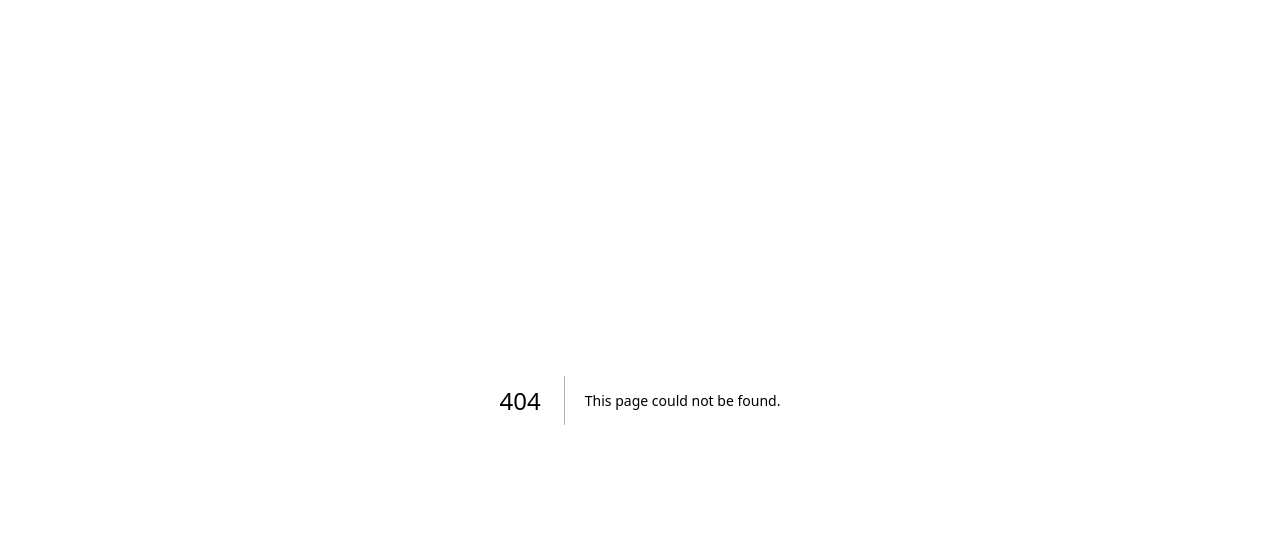
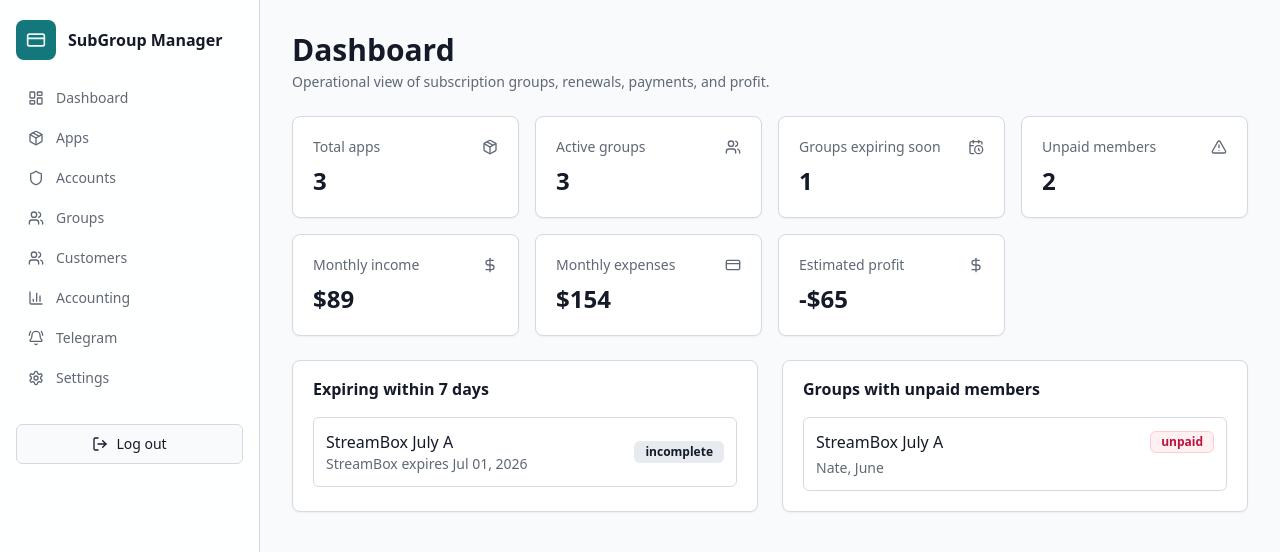
Before and after one commit to LatinR9/mangegpt, a Next.js app: page /dashboard in a window 1280 px wide. Before the commit this address had no page. Shown: the top 552 px of the page. Built offline with nearby package versions, Linux system fonts and the light colour scheme.

Commit message:
Add dashboard page

```diff
--- /dev/null
+++ b/src/app/(admin)/dashboard/page.tsx
@@ -0,0 +1,41 @@
+import { AlertTriangle, CalendarClock, CreditCard, DollarSign, Package, Users } from "lucide-react";
+import { Card, CardContent, CardHeader, CardTitle } from "@/components/ui/card";
+import { StatusBadge } from "@/components/status-badge";
+import { PageHeader } from "@/components/page-header";
+import { apps, customers, groupMembers, shareGroups, transactions } from "@/lib/mock-data";
+import { calculateGroupStatus } from "@/lib/group-status";
+import { daysUntil, formatCurrency, formatDate } from "@/lib/utils";
+
+export default function DashboardPage() {
+  const income = transactions.filter((item) => item.type === "income").reduce((sum, item) => sum + item.amount, 0);
+  const expenses = transactions.filter((item) => item.type === "expense").reduce((sum, item) => sum + item.amount, 0);
+  const groupSummaries = shareGroups.map((group) => {
+    const members = groupMembers.filter((member) => member.group_id === group.id);
+    return { group, members, status: calculateGroupStatus(group, members), app: apps.find((app) => app.id === group.app_id) };
+  });
+  const expiring = groupSummaries.filter((item) => daysUntil(item.group.expiry_date) >= 0 && daysUntil(item.group.expiry_date) <= 7);
+  const unpaid = groupSummaries.filter((item) => item.members.some((member) => member.paid_status !== "paid"));
+
+  const cards = [
+    { label: "Total apps", value: apps.length, icon: Package },
+    { label: "Active groups", value: shareGroups.length, icon: Users },
+    { label: "Groups expiring soon", value: expiring.length, icon: CalendarClock },
+    { label: "Unpaid members", value: groupMembers.filter((item) => item.paid_status !== "paid").length, icon: AlertTriangle },
+    { label: "Monthly income", value: formatCurrency(income), icon: DollarSign },
+    { label: "Monthly expenses", value: formatCurrency(expenses), icon: CreditCard },
+    { label: "Estimated profit", value: formatCurrency(income - expenses), icon: DollarSign }
+  ];
+
+  return (
+    <div>
+      <PageHeader title="Dashboard" description="Operational view of subscription groups, renewals, payments, and profit." />
+      <section className="grid gap-4 sm:grid-cols-2 xl:grid-cols-4">
+        {cards.map((card) => <Card key={card.label}><CardHeader className="flex-row items-center justify-between space-y-0 pb-2"><CardTitle className="text-sm font-medium text-muted-foreground">{card.label}</CardTitle><card.icon className="h-4 w-4 text-muted-foreground" /></CardHeader><CardContent><div className="text-2xl font-semibold">{card.value}</div></CardContent></Card>)}
+      </section>
+      <section className="mt-6 grid gap-6 lg:grid-cols-2">
+        <Card><CardHeader><CardTitle>Expiring within 7 days</CardTitle></CardHeader><CardContent className="space-y-3">{expiring.map(({ group, app, status }) => <div key={group.id} className="flex items-center justify-between rounded-md border p-3"><div><p className="font-medium">{group.group_name}</p><p className="text-sm text-muted-foreground">{app?.name} expires {formatDate(group.expiry_date)}</p></div><StatusBadge status={status} /></div>)}</CardContent></Card>
+        <Card><CardHeader><CardTitle>Groups with unpaid members</CardTitle></CardHeader><CardContent className="space-y-3">{unpaid.map(({ group, members }) => { const names = members.filter((member) => member.paid_status !== "paid").map((member) => customers.find((customer) => customer.id === member.customer_id)?.nickname).join(", "); return <div key={group.id} className="rounded-md border p-3"><div className="flex items-center justify-between"><p className="font-medium">{group.group_name}</p><StatusBadge status="unpaid" /></div><p className="mt-1 text-sm text-muted-foreground">{names}</p></div>; })}</CardContent></Card>
+      </section>
+    </div>
+  );
+}
```
